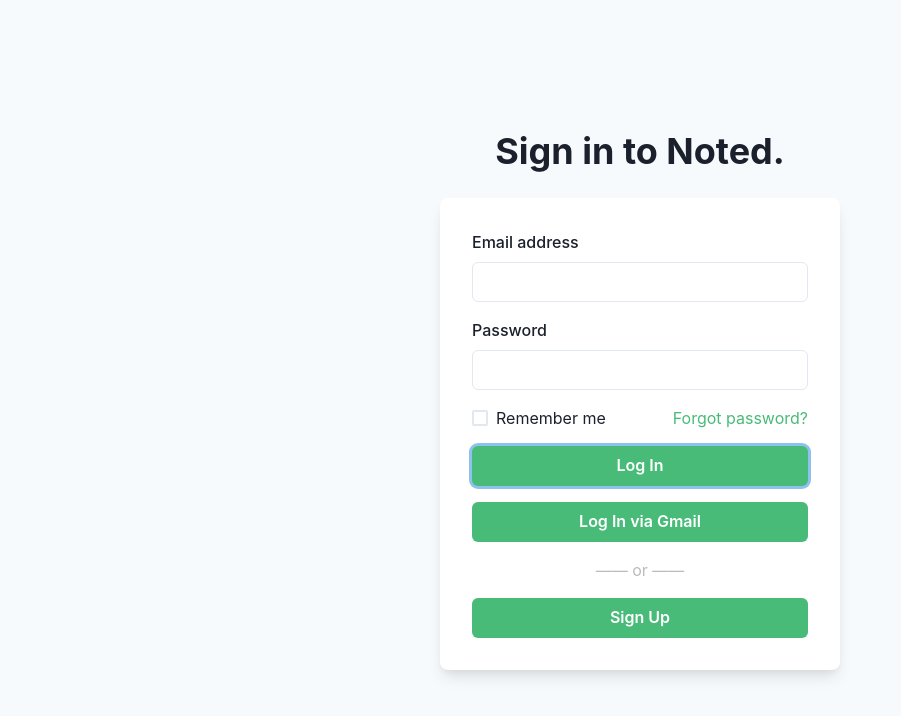
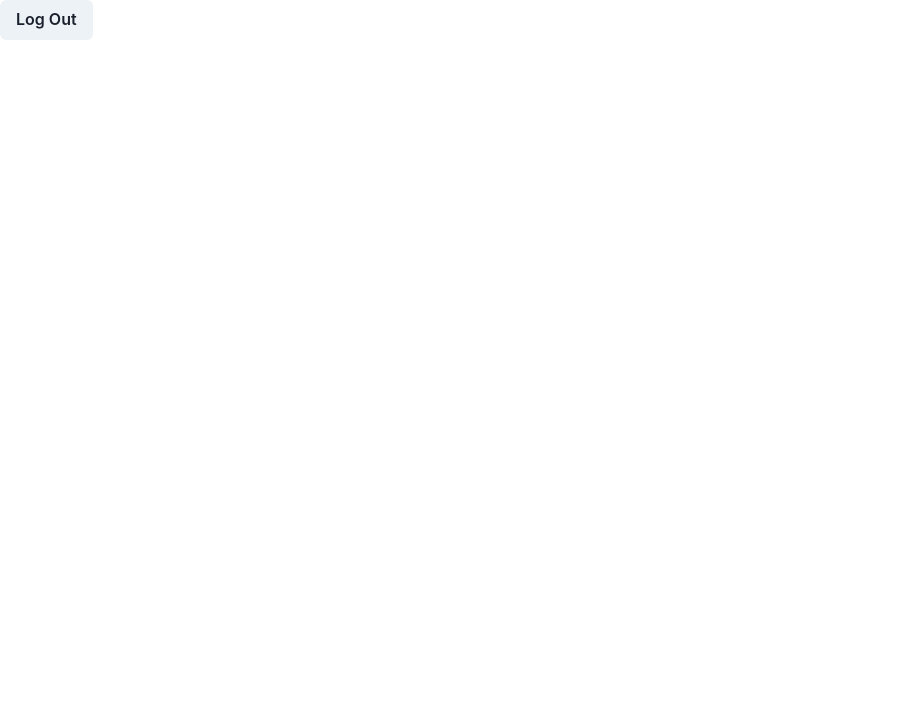
Before and after one commit to AkashDhiman/noted-web, a React (Create React App) app: page / in a window 1280 px wide. Both pictures are taken after a click on the button "Log In". Shown: the top 716 px of the page, without its empty margins (0-901 px from the left). Built offline with nearby package versions, Linux system fonts and the light colour scheme.

Commit message:
SignIn: Add mock login logic.
I am hoping to keep this app a single page so that we don't have to
configure React Router.

```diff
--- a/src/components/App.js
+++ b/src/components/App.js
@@ -1,7 +1,20 @@
 import React from 'react';
+import { Button } from '@chakra-ui/react';
 
 import SignIn from './SignIn';
 
-const App = () => <SignIn />;
+const App = () => {
+  const [isLoggedIn, setIsLoggedIn] = React.useState(false);
+
+  const toggleAuth = () => {
+    setIsLoggedIn((prevState) => !prevState);
+  };
+
+  return isLoggedIn ? (
+    <Button onClick={toggleAuth}>Log Out</Button>
+  ) : (
+    <SignIn toggleAuth={toggleAuth} />
+  );
+};
 
 export default App;
--- a/src/components/SignIn.js
+++ b/src/components/SignIn.js
@@ -14,7 +14,7 @@
   useColorModeValue,
 } from '@chakra-ui/react';
 
-export default function SignIn() {
+export default function SignIn({ toggleAuth }) {
   return (
     <Flex
       minH={'100vh'}
@@ -65,6 +65,7 @@
                 _hover={{
                   bg: 'green.500',
                 }}
+                onClick={toggleAuth}
               >
                 Log In
               </Button>
@@ -75,6 +76,7 @@
                 _hover={{
                   bg: 'green.500',
                 }}
+                onClick={toggleAuth}
               >
                 Log In via Gmail
               </Button>
```
